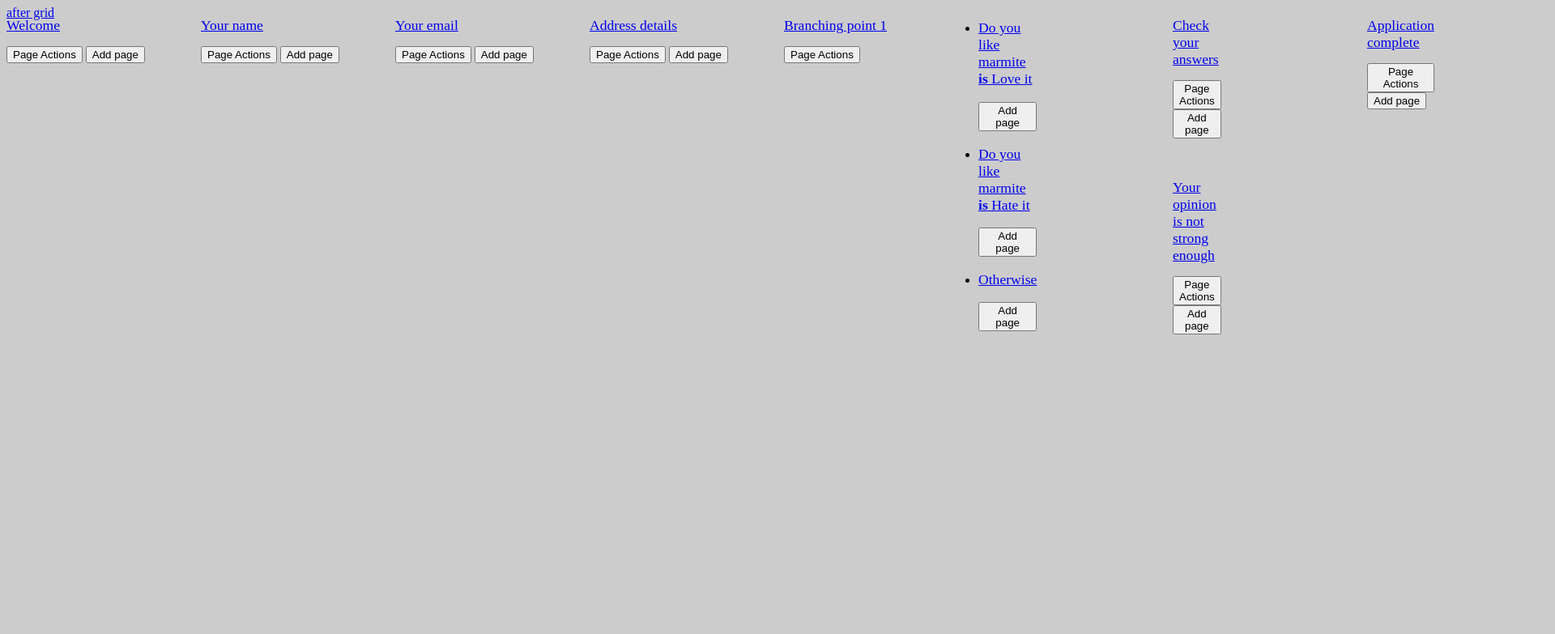
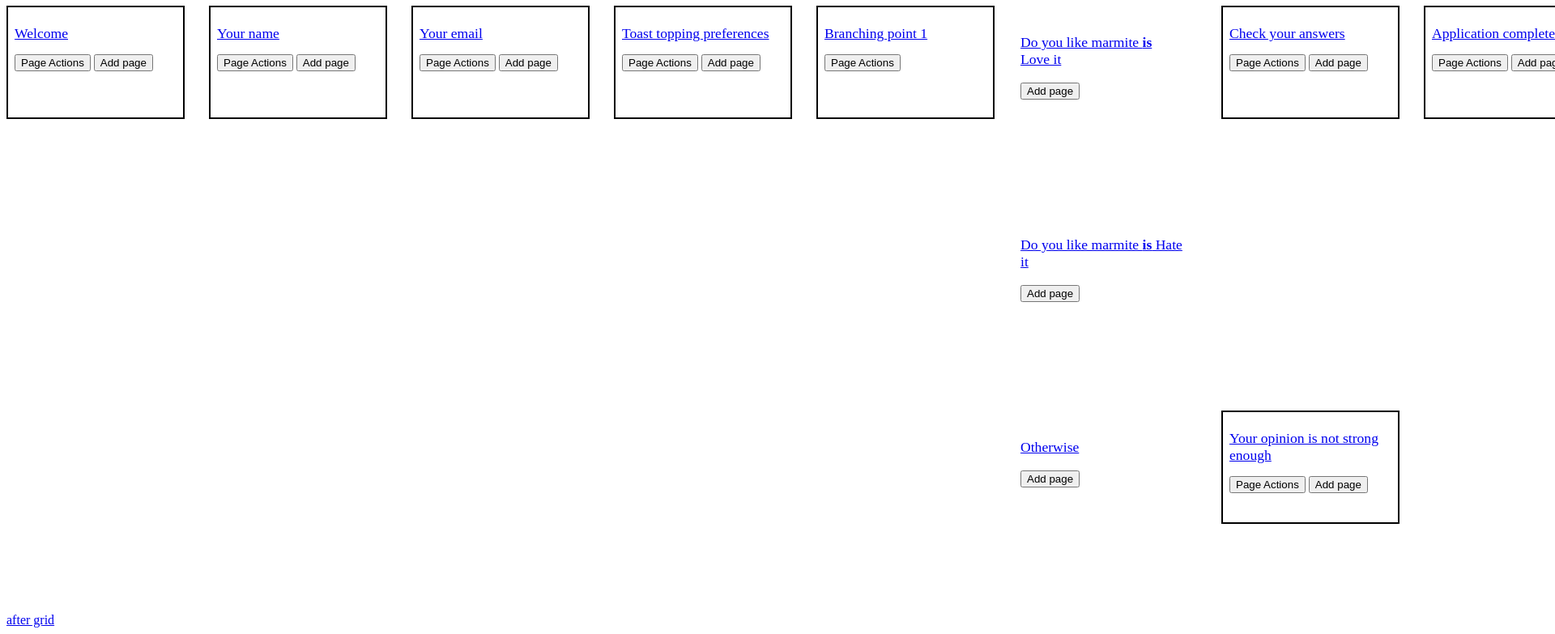
Before and after one commit to chrispymm/web-components-experimentation, an Eleventy site: page src/index.html in a window 1280 px wide. Shown: the part 99-882 px from the top of the page at 81% size, 1920 px wide, since content can reach past the window. Before the commit the page ends 800 px from the top, so only its background shows below. Built offline with nearby package versions, Linux system fonts and the light colour scheme; Eleventy itself is replaced by a stand-in of ours; files that its build step writes are made by us from their sources.

Commit message:
remove shadow dom to allow for styling

```diff
--- a/src/assets/css/index.css
+++ b/src/assets/css/index.css
@@ -1,12 +1,43 @@
-html {
-    background: #ccc;
+:root {
+  --item-width: 200px;
+  --item-height: 120px;
+  --gap-x: 50px;
+  --gap-y: 130px;
 }
 
-flow-grid::part(row) {
-  /* display: flex; */
-  /* position:relative; */
-  /* gap: 3rem */
+html {
+    /* background: #ccc; */
 }
+
+flow-grid.enhanced [role="row"] {
+  position: relative;
+  height: calc( (var(--item-height) + var(--gap-y))  * var(--rows));
+}
+
+flow-item.enhanced {
+  position: absolute;
+  width: var(--item-width);
+  height: var(--item-height);
+  left: calc( (var(--item-width) + var(--gap-x)) * var(--col-index));
+  top: calc( (var(--item-height) + var(--gap-y))  * var(--row-index));
+  border: 2px solid;
+  padding:  0.5rem;
+}
+
+flow-item.enhanced ul.conditions {
+  position: absolute;
+  left: calc( (var(--item-width) + var(--gap-x)));
+  top: 0;
+  list-style: none;
+}
+
+flow-item.enhanced ul.conditions li {
+  position: absolute;
+  width: var(--item-width);
+  left: 0;
+  top: calc( (var(--item-height) + var(--gap-y))  * var(--row-index));
+}
+
 
 h2, h3 {
   font-size: 1.1rem;
--- a/src/assets/js/flow-grid.js
+++ b/src/assets/js/flow-grid.js
@@ -1,92 +1,52 @@
 class FlowGrid extends HTMLElement {
   constructor() {
     super()
-
-    const template = document.querySelector('#flow-grid-template');
-    const templateContent = template.content
-    const shadowRoot = this.attachShadow({ mode: "open" });
-
-    const style = document.createElement('style')
-    style.textContent = `
-      :host {
-        background: red;
-      }
-      [role="row"] {
-        position: relative;
-      }
-    `;
-
-    shadowRoot.appendChild(templateContent.cloneNode(true));
-    shadowRoot.appendChild(style)
-
-    this.setAttribute('role', 'grid')
-    this.setAttribute('tabindex', '0')
-
-
-    this.addEventListener('focusin', (e) => {
-      if (e.currentTarget.contains(e.relatedTarget)) {
-		/* Focus was already in the container */
-        console.log('focus from within grid')
-        this.navigating = true;
-	  } else {
-		/* Focus was received from outside the container */
-        this.navigating = true;
-        console.log('focus into grid')
-	  }
-    });
-
-    this.addEventListener('focusout', (e) => {
-      if (e.currentTarget.contains(e.relatedTarget)) {
-          /* Focus will still be within the container */
-      } else {
-          /* Focus will leave the container */
-        console.log('focus out of the grid')
-        this.removeInteractionFromItems();
-        this.focusedItem = undefined;
-      }
-    })
-
-    this.addEventListener('keydown', (e) => {
-      switch (e.key) {
-        case 'ArrowRight':
-          e.preventDefault();
-          if(this.navigating) {
-            this.next();
-          }
-          break;
-        case 'ArrowLeft':
-          e.preventDefault();
-          if( this.navigating) {
-            this.previous();
-          }
-          break;
-        case 'Enter':
-          console.log(this.navigating)
-          //if(this.navigating) {
-            this.navigating = false;
-            this.activeItem = this.focusedItem;
-            this.focusedItem.makeInteractive();
-          //}
-          break;
-        case 'Escape':
-          console.log(this.focusedItem)
-          if(!this.navigating) {
-            this.navigating = true;
-          }
-          this.focusItem(this.activeItem);
-          this.activeItem = undefined;
-        default:
-          break;
-      }
-    });
-
   }
 
   connectedCallback() {
+    this.setAttribute('role', 'grid')
+    this.setAttribute('tabindex', '0')
+    this.classList.add('enhanced')
+
+    this.createGridRow();
+    this.setHeight();
+
+    this.addEventListener('focusin', this.onFocusIn);
+    this.addEventListener('focusout', this.onFocusOut);
+    this.addEventListener('keydown', this.handleKeyDown);
+  }
+
+  disconnectedCallback() {
+    this.removeEventListener('focusin', this.onFocusIn);
+    this.removeEventListener('focusout', this.onFocusOut);
+    this.removeEventListener('keydown', this.handleKeyDown);
   }
 
   get items() {
-      return this.querySelectorAll('[role="gridcell"]');
+    return this.querySelectorAll('[role="gridcell"]');
+  }
+
+  createGridRow() {
+    const row = document.createElement('div');
+    row.setAttribute('role', 'row');
+
+    const elements = Array.from(this.childNodes);
+    if (elements && elements.length) {
+      elements[0].parentNode.insertBefore(row, elements[0]);
+      for (var i in elements) {
+        row.appendChild(elements[i]);
+      }
+    }
+  }
+
+  setHeight() {
+    const rows = Array.from( this.querySelectorAll('[data-row]'));
+    let maxRow = rows.reduce((maxRow, row) => {
+      let value = row.dataset.row;
+      let number = value.substring(value.length-1);
+      return Math.max(maxRow, number);
+    }, 0)
+    this.style.setProperty('--rows', maxRow)
   }
 
   next() {
@@ -130,5 +90,61 @@ class FlowGrid extends HTMLElement {
       })
   }
 
+  onFocusIn(event) {
+    if (event.currentTarget.contains(event.relatedTarget)) {
+      /* Focus was already in the container */
+      console.log('focus from within grid')
+      this.navigating = true;
+    } else {
+      /* Focus was received from outside the container */
+      this.navigating = true;
+      console.log('focus into grid')
+    }
+  }
+
+  onFocusOut(event){
+    if (event.currentTarget.contains(event.relatedTarget)) {
+        /* Focus will still be within the container */
+    } else {
+        /* Focus will leave the container */
+      console.log('focus out of the grid')
+      this.removeInteractionFromItems();
+      this.focusedItem = undefined;
+    }
+  }
+
+  handleKeyDown(event) {
+    switch (event.key) {
+        case 'ArrowRight':
+          event.preventDefault();
+          if(this.navigating) {
+            this.next();
+          }
+          break;
+        case 'ArrowLeft':
+          event.preventDefault();
+          if( this.navigating) {
+            this.previous();
+          }
+          break;
+        case 'Enter':
+          console.log(this.navigating)
+          //if(this.navigating) {
+            this.navigating = false;
+            this.activeItem = this.focusedItem;
+            this.focusedItem.makeInteractive();
+          //}
+          break;
+        case 'Escape':
+          console.log(this.focusedItem)
+          if(!this.navigating) {
+            this.navigating = true;
+          }
+          this.focusItem(this.activeItem);
+          this.activeItem = undefined;
+        default:
+          break;
+      }
+  }
 }
 customElements.define('flow-grid', FlowGrid)
--- a/src/assets/js/flow-item.js
+++ b/src/assets/js/flow-item.js
@@ -1,111 +1,27 @@
 class FlowItem extends HTMLElement {
   constructor() {
     super()
+  }
 
-    const template = document.querySelector('#flow-item-template');
-    const templateContent = template.content
-    const shadowRoot = this.attachShadow({ mode: "open" });
-
-    const style = document.createElement('style')
-    style.textContent = `
-      :host {
-        --col-width: 240px;
-        --row-height: 200px;
-        position: absolute;
-        left: calc( var(--col-width) * ${this.column});
-        top: calc( var(--row-height) * ${this.row});
-      }
-
-      ::slotted(ul) {
-        position: absolute;
-        top: 0;
-        left: var(--col-width);
-        padding: 0;
-        margin: 0;
-      }
-
-      ::slotted(ul > li) {
-        background: blue;
-      }
-    `;
-
-    shadowRoot.appendChild(templateContent.cloneNode(true));
-    shadowRoot.appendChild(style)
-
+  connectedCallback() {
     this.currenFocusIndex;
 
     this.setAttribute('role', 'gridcell')
     this.setAttribute('tabindex', '-1')
+    this.classList.add('enhanced')
+
     this.makeInert();
+    this.setPositions();
 
-    this.addEventListener('focusin', (e) => {
-      if (e.currentTarget.contains(e.relatedTarget)) {
-		/* Focus was already in the container */
-	  } else {
-		/* Focus was received from outside the container */
-        console.log('focus into grid')
-	  }
-    })
+    this.addEventListener('focusin', this.onFocusIn);
+    this.addEventListener('focusout', this.onFocusOut);
+    this.addEventListener('keydown', this.handleKeyDown);
+  }
 
-    this.addEventListener('focusout', (e) => {
-      if (e.currentTarget.contains(e.relatedTarget)) {
-          /* Focus will still be within the container */
-      } else {
-          /* Focus will leave the container */
-          console.log('focus out  of item');
-          this.makeInert();
-          this.currentFocusIndex = undefined;
-      }
-    })
-
-    this.addEventListener('keydown', (e) => {
-      let shiftKey = e.shiftKey;
-      switch (e.key) {
-        case 'Tab':
-          if(this.isInteractive){
-            e.preventDefault();
-            if(shiftKey) {
-              this.focusPrev();
-            } else {
-              this.focusNext();
-            }
-          }
-          break;
-        case 'ArrowRight':
-        case 'ArrowDown':
-          e.preventDefault();
-          if(this.isInteractive) {
-            this.focusNext();
-          }
-          break;
-        case 'ArrowLeft':
-        case 'ArrowUp':
-          e.preventDefault();
-          if(this.isInteractive) {
-            this.focusPrev();
-          }
-          break;
-        case 'Escape':
-          this.makeInert();
-          this.isInteractive = false;
-          this.currentFocusIndex = undefined;
-          break;
-        case 'Enter':
-          if(this.isInteractive) {
-            e.stopPropagation();
-            console.log(e);
-            const nextItem = this.parentElement.querySelector('#'+e.target.dataset.target);
-            if(nextItem) {
-              e.preventDefault();
-              this.parentElement.focusItem(nextItem);
-            }
-          }
-          break;
-        default:
-          break;
-      }
-    });
-
+  disconnectedCallback() {
+    this.removeEventListener('focusin', this.onFocusIn);
+    this.removeEventListener('focusout', this.onFocusOut);
+    this.removeEventListener('keydown', this.handleKeyDown);
   }
 
   get interactiveElements() {
@@ -130,6 +46,19 @@ class FlowItem extends HTMLElement {
 
   get linkElement() {
     return this.querySelector('a');
+  }
+
+  setPositions() {
+    this.style.setProperty("--col-index", this.column);
+    this.style.setProperty("--row-index", this.row);
+    if(this.type == 'Branching point') {
+      let conditions = this.querySelectorAll('ul.conditions > li');
+      console.log(conditions);
+      conditions.forEach( (condition) => {
+        console.log(condition.dataset.row);
+        condition.style.setProperty("--row-index", condition.dataset.row - 1)
+      })
+    }
   }
 
   makeInert() {
@@ -168,5 +97,74 @@ class FlowItem extends HTMLElement {
     this.currentFocusIndex = index;
   }
 
+  onFocusIn(event) {
+    if (event.currentTarget.contains(event.relatedTarget)) {
+      /* Focus was already in the container */
+    } else {
+      /* Focus was received from outside the container */
+      console.log('focus into grid')
+    }
+  }
+
+  onfocusOut(event) {
+    if (event.currentTarget.contains(event.relatedTarget)) {
+      /* Focus will still be within the container */
+    } else {
+      /* Focus will leave the container */
+      console.log('focus out  of item');
+      this.makeInert();
+      this.currentFocusIndex = undefined;
+    }
+  }
+
+  handleKeyDown(event) {
+    let shiftKey = event.shiftKey;
+    switch (event.key) {
+      case 'Tab':
+        if(this.isInteractive){
+          event.preventDefault();
+          if(shiftKey) {
+            this.focusPrev();
+          } else {
+            this.focusNext();
+          }
+        }
+        break;
+      case 'ArrowRight':
+      case 'ArrowDown':
+        event.preventDefault();
+        if(this.isInteractive) {
+          this.focusNext();
+        }
+        break;
+      case 'ArrowLeft':
+      case 'ArrowUp':
+        event.preventDefault();
+        if(this.isInteractive) {
+          this.focusPrev();
+        }
+        break;
+      case 'Escape':
+        this.makeInert();
+        this.isInteractive = false;
+        this.currentFocusIndex = undefined;
+        break;
+      case 'Enter':
+        if(this.isInteractive) {
+          event.stopPropagation();
+          console.log(event);
+          const grid = this.closest('flow-grid');
+          const nextItem = grid.querySelector('#'+event.target.dataset.target);
+          if(nextItem) {
+            event.preventDefault();
+            grid.focusItem(nextItem);
+          }
+        }
+        break;
+      default:
+        break;
+    }
+  }
+
 }
 customElements.define('flow-item', FlowItem)
--- a/src/index.html
+++ b/src/index.html
@@ -51,7 +51,7 @@
   </flow-item>
 
   <flow-item id="C" data-next="D" data-prev="B" type="Single question" variant="email" data-row="1" data-col="3">
-    <h2><a href="#">
+      <h2><a href="#">
         <span class="sr-only">Edit page: </span>Your email<span class="sr-only">, Text question page</span>
       </a></h2>
       <button>Page Actions</button>
@@ -60,13 +60,13 @@
 
   <flow-item id="D" data-next="G" data-prev="C" type="Multi question" data-row="1" data-col="4">
     <h2><a href="#" >
-        <span class="sr-only">Edit page: </span>Address details<span class="sr-only">, Multi question page</span>
+        <span class="sr-only">Edit page: </span>Toast topping preferences<span class="sr-only">, Multi question page</span>
     </a></h2>
       <button>Page Actions</button>
       <button>Add page</button>
   </flow-item>
 
-  <flow-item id="G" data-next="E" data-prev="D" data-row="1" data-col="5">
+  <flow-item id="G" data-next="E" data-prev="D" type="Branching point" data-row="1" data-col="5" >
     <h2><a href="#">
         <span class="sr-only">Edit: </span>Branching point 1<span class="sr-only">, 3 branches</span>
     </a></h2>
@@ -96,7 +96,7 @@
     </ul>
   </flow-item>
 
-  <flow-item id="H" data-prev="G" data-row="2" data-col="7">
+  <flow-item id="H" data-prev="G" data-row="3" data-col="7">
     <h2><a href="#" >
         <span class="sr-only">Edit: </span>Your opinion is not strong enough<span class="sr-only">, Exit page</span>
     </a></h2>
```
